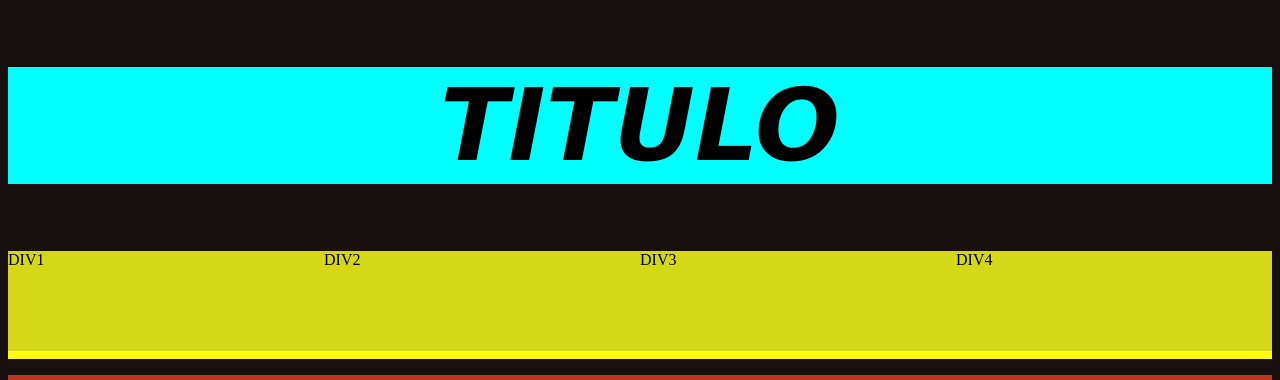
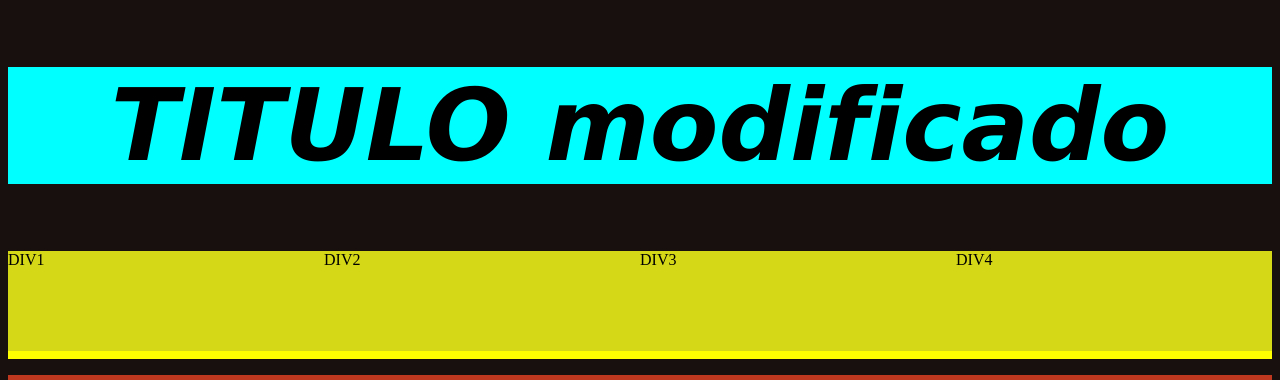
Before and after one commit to iiiaambenjitta/benjitaa, a plain HTML site: page index.html in a window 1280 px wide. Shown: the top 380 px of the page. Drawn offline with Linux system fonts and the light colour scheme; files that its build step writes are made by us from their sources.

Commit message:
segundo commit

```diff
--- a/index.html
+++ b/index.html
@@ -7,7 +7,7 @@
     <title>30-09-25</title>
 </head>
 <body>
-    <h1>TITULO</h1>
+    <h1>TITULO modificado</h1>
       </style>
       <main>
         <div>DIV1</div>
```
